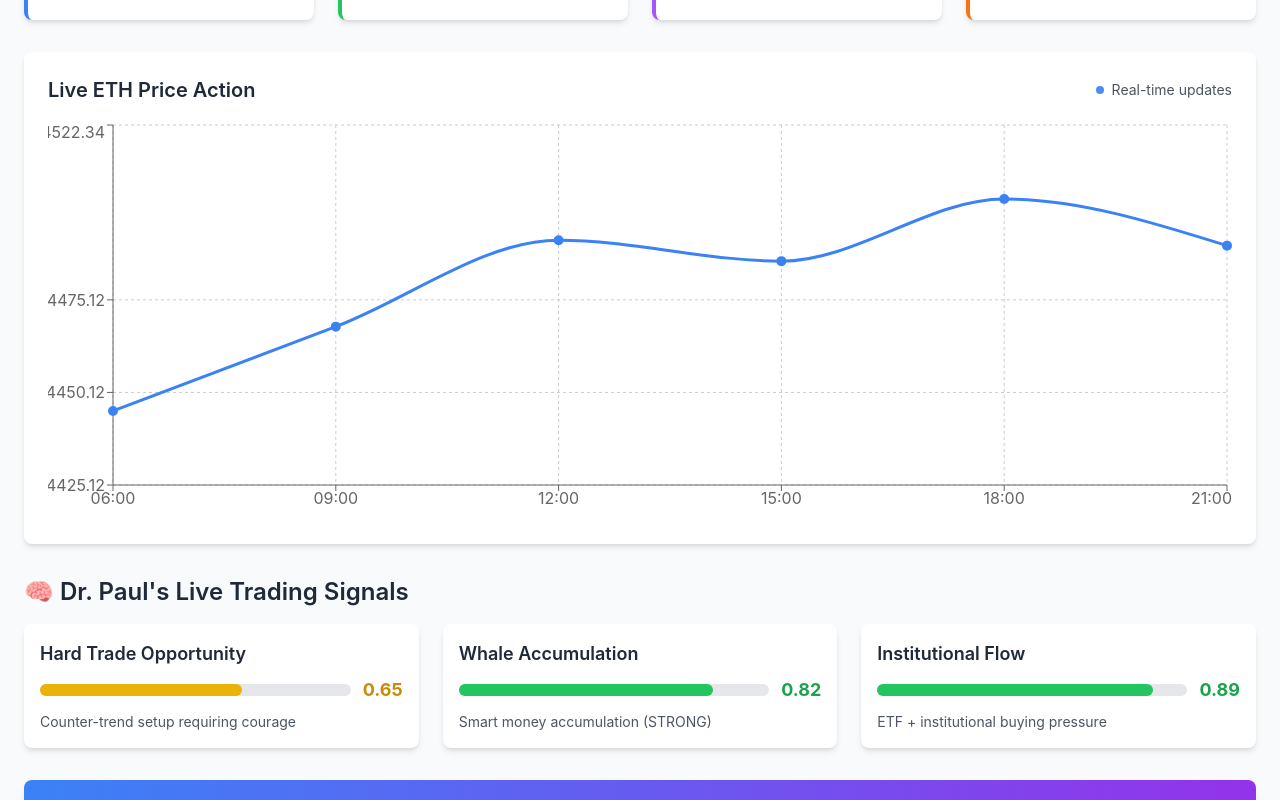
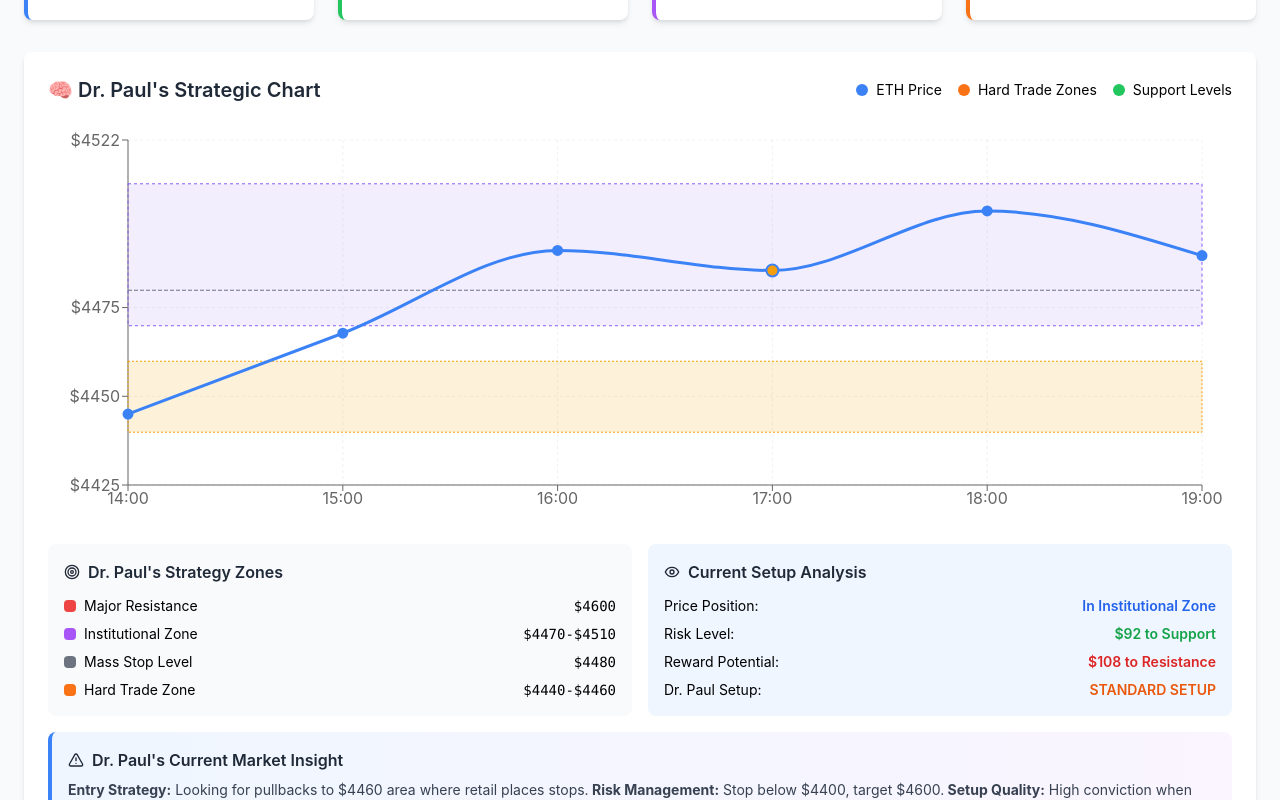
Before and after one commit to mediareason/dr-paul-eth-trading-agent, a Next.js app in the folder dashboard/: page / in a window 1280 px wide. Shown: the part 360-1160 px from the top of the page. Built offline with nearby package versions, Linux system fonts and the light colour scheme; no server answers.

Commit message:
🎯 UPGRADE: Replace generic chart with Dr. Paul's Strategic Chart showing zones, setups, and methodology

```diff
--- a/dashboard/components/DrPaulDashboard.js
+++ b/dashboard/components/DrPaulDashboard.js
@@ -1,8 +1,8 @@
 "use client";
 
 import React, { useState, useEffect } from 'react';
-import { LineChart, Line, XAxis, YAxis, CartesianGrid, Tooltip, ResponsiveContainer } from 'recharts';
-import { TrendingUp, TrendingDown, Activity, DollarSign, BarChart3, AlertTriangle, Wifi, WifiOff } from 'lucide-react';
+import { LineChart, Line, XAxis, YAxis, CartesianGrid, Tooltip, ResponsiveContainer, ReferenceLine, ReferenceArea, ComposedChart, Bar } from 'recharts';
+import { TrendingUp, TrendingDown, Activity, DollarSign, BarChart3, AlertTriangle, Wifi, WifiOff, Target, Eye } from 'lucide-react';
 
 const DrPaulLiveDashboard = () => {
   const [mounted, setMounted] = useState(false);
@@ -32,31 +32,82 @@ const DrPaulLiveDashboard = () => {
     setupQuality: 'HIGH'
   });
 
-  const [onChainMetrics, setOnChainMetrics] = useState({
-    exchangeFlow: -18750,
-    whaleActivity: 0.89,
-    gasPrice: 15.2,
-    activeAddresses: 623145,
-    defiTvl: 160.5,
-    stakingRatio: 30.2,
-    exchangeBalance: 18.8
-  });
-
-  const [priceHistory, setPriceHistory] = useState([
-    { time: '06:00', price: 4445.12, volume: 45000 },
-    { time: '09:00', price: 4467.89, volume: 52000 },
-    { time: '12:00', price: 4491.23, volume: 48000 },
-    { time: '15:00', price: 4485.57, volume: 67000 },
-    { time: '18:00', price: 4502.34, volume: 71000 },
-    { time: '21:00', price: 4489.76, volume: 55000 }
+  // Enhanced chart data with Dr. Paul's strategic elements
+  const [strategicChartData, setStrategicChartData] = useState([
+    {
+      time: '14:00',
+      price: 4445.12,
+      volume: 45000,
+      setupScore: 0.65,
+      whaleActivity: 0.72,
+      riskReward: 2.8,
+      hardTradeSignal: 0.3
+    },
+    {
+      time: '15:00',
+      price: 4467.89,
+      volume: 52000,
+      setupScore: 0.71,
+      whaleActivity: 0.78,
+      riskReward: 3.1,
+      hardTradeSignal: 0.6
+    },
+    {
+      time: '16:00',
+      price: 4491.23,
+      volume: 48000,
+      setupScore: 0.68,
+      whaleActivity: 0.75,
+      riskReward: 2.9,
+      hardTradeSignal: 0.4
+    },
+    {
+      time: '17:00',
+      price: 4485.57,
+      volume: 67000,
+      setupScore: 0.78,
+      whaleActivity: 0.89,
+      riskReward: 3.4,
+      hardTradeSignal: 0.8
+    },
+    {
+      time: '18:00',
+      price: 4502.34,
+      volume: 71000,
+      setupScore: 0.73,
+      whaleActivity: 0.82,
+      riskReward: 3.0,
+      hardTradeSignal: 0.5
+    },
+    {
+      time: '19:00',
+      price: 4489.76,
+      volume: 55000,
+      setupScore: 0.75,
+      whaleActivity: 0.85,
+      riskReward: 3.2,
+      hardTradeSignal: 0.7
+    }
   ]);
 
-  // Fix hydration issues by only running on client
+  // Dr. Paul's strategic levels
+  const strategicLevels = {
+    majorSupport: 4400,
+    strongSupport: 4450,
+    currentLevel: 4485,
+    weakResistance: 4520,
+    majorResistance: 4600,
+    massStopLevel: 4480,
+    institutionalZone: [4470, 4510],
+    hardTradeZone: [4440, 4460]
+  };
+
+  // Fix hydration issues
   useEffect(() => {
     setMounted(true);
   }, []);
 
-  // Real-time price fetching (client-side only)
+  // Real-time price fetching
   const fetchLiveETHPrice = async () => {
     if (!mounted) return;
 
@@ -65,9 +116,10 @@ const DrPaulLiveDashboard = () => {
       const data = await response.json();
 
       if (data && data.ethereum) {
+        const newPrice = data.ethereum.usd;
         setLiveData(prev => ({
           ...prev,
-          ethPrice: data.ethereum.usd,
+          ethPrice: newPrice,
           priceChange: data.ethereum.usd_24h_change || prev.priceChange,
           volume24h: data.ethereum.usd_24h_vol || prev.volume24h,
           isLive: true,
@@ -77,13 +129,27 @@ const DrPaulLiveDashboard = () => {
         // Update portfolio value
         setPortfolio(prev => ({
           ...prev,
-          totalValue: prev.usdtBalance + (prev.ethBalance * data.ethereum.usd),
-          unrealizedPnL: (prev.ethBalance * data.ethereum.usd) - (prev.ethBalance * 3500)
+          totalValue: prev.usdtBalance + (prev.ethBalance * newPrice),
+          unrealizedPnL: (prev.ethBalance * newPrice) - (prev.ethBalance * 3500)
         }));
+
+        // Update strategic chart with new price
+        setStrategicChartData(prev => {
+          const newTime = new Date().toTimeString().slice(0, 5);
+          const newEntry = {
+            time: newTime,
+            price: newPrice,
+            volume: 45000 + Math.random() * 30000,
+            setupScore: Math.max(0.5, Math.min(1.0, 0.75 + (Math.random() - 0.5) * 0.3)),
+            whaleActivity: Math.max(0.6, Math.min(1.0, 0.85 + (Math.random() - 0.5) * 0.2)),
+            riskReward: 2.5 + Math.random() * 1.5,
+            hardTradeSignal: Math.random()
+          };
+          return [...prev.slice(1), newEntry];
+        });
       }
     } catch (error) {
       console.log('Using demo data - API call failed');
-      // Use realistic simulation
       setLiveData(prev => ({
         ...prev,
         ethPrice: 4485.57 + (Math.random() - 0.5) * 20,
@@ -93,7 +159,28 @@ const DrPaulLiveDashboard = () => {
     }
   };
 
-  // Dr. Paul's market context analysis
+  // Dr. Paul's custom tooltip
+  const CustomTooltip = ({ active, payload, label }) => {
+    if (active && payload && payload.length) {
+      const data = payload[0].payload;
+      return (
+        <div className="bg-white p-4 border border-gray-300 rounded-lg shadow-lg">
+          <p className="font-semibold text-gray-800">{`Time: ${label}`}</p>
+          <p className="text-blue-600">{`Price: $${data.price.toFixed(2)}`}</p>
+          <p className="text-green-600">{`Setup Score: ${(data.setupScore * 100).toFixed(0)}%`}</p>
+          <p className="text-purple-600">{`Whale Activity: ${(data.whaleActivity * 100).toFixed(0)}%`}</p>
+          <p className="text-orange-600">{`Risk:Reward: ${data.riskReward.toFixed(1)}:1`}</p>
+          {data.hardTradeSignal > 0.7 && (
+            <p className="text-red-600 font-bold">🔥 HARD TRADE OPPORTUNITY</p>
+          )}
+          <p className="text-xs text-gray-500 mt-2">Dr. Paul's Analysis</p>
+        </div>
+      );
+    }
+    return null;
+  };
+
+  // Market context analysis
   const analyzeDrPaulContext = () => {
     const price = liveData.ethPrice;
     let contextMessage = "";
@@ -122,7 +209,7 @@ const DrPaulLiveDashboard = () => {
     }
   }, [mounted]);
 
-  // Show loading until mounted (prevents hydration errors)
+  // Show loading until mounted
   if (!mounted) {
     return (
       <div className="min-h-screen bg-gray-50 flex items-center justify-center">
@@ -184,7 +271,6 @@ const DrPaulLiveDashboard = () => {
 
       {/* Key Metrics */}
       <div className="grid grid-cols-1 md:grid-cols-2 lg:grid-cols-4 gap-6 mb-8">
-        {/* ETH Price Card */}
         <div className="bg-white rounded-lg shadow-md p-6 border-l-4 border-blue-500 relative">
           <div className="absolute top-2 right-2">
             <div className="flex items-center">
@@ -205,7 +291,6 @@ const DrPaulLiveDashboard = () => {
           </div>
         </div>
 
-        {/* Portfolio Card */}
         <div className="bg-white rounded-lg shadow-md p-6 border-l-4 border-green-500">
           <div className="flex items-center justify-between">
             <div>
@@ -220,7 +305,6 @@ const DrPaulLiveDashboard = () => {
           </div>
         </div>
 
-        {/* Volume Card */}
         <div className="bg-white rounded-lg shadow-md p-6 border-l-4 border-purple-500">
           <div className="flex items-center justify-between">
             <div>
@@ -231,7 +315,6 @@ const DrPaulLiveDashboard = () => {
           </div>
         </div>
 
-        {/* Dr. Paul Score Card */}
         <div className="bg-white rounded-lg shadow-md p-6 border-l-4 border-orange-500">
           <div className="flex items-center justify-between">
             <div>
@@ -243,37 +326,186 @@ const DrPaulLiveDashboard = () => {
         </div>
       </div>
 
-      {/* Price Chart */}
+      {/* Enhanced Strategic Chart */}
       <div className="bg-white rounded-lg shadow-md p-6 mb-8">
         <div className="flex items-center justify-between mb-4">
-          <h2 className="text-xl font-semibold text-gray-800">Live ETH Price Action</h2>
-          <div className="flex items-center text-sm text-gray-600">
-            <div className="w-2 h-2 bg-blue-500 rounded-full animate-pulse mr-2"></div>
-            Real-time updates
+          <h2 className="text-xl font-semibold text-gray-800">🧠 Dr. Paul's Strategic Chart</h2>
+          <div className="flex items-center space-x-4 text-sm">
+            <div className="flex items-center">
+              <div className="w-3 h-3 bg-blue-500 rounded-full mr-2"></div>
+              <span>ETH Price</span>
+            </div>
+            <div className="flex items-center">
+              <div className="w-3 h-3 bg-orange-500 rounded-full mr-2"></div>
+              <span>Hard Trade Zones</span>
+            </div>
+            <div className="flex items-center">
+              <div className="w-3 h-3 bg-green-500 rounded-full mr-2"></div>
+              <span>Support Levels</span>
+            </div>
           </div>
         </div>
+
         <ResponsiveContainer width="100%" height={400}>
-          <LineChart data={priceHistory}>
-            <CartesianGrid strokeDasharray="3 3" />
+          <ComposedChart data={strategicChartData} margin={{ top: 20, right: 30, left: 20, bottom: 5 }}>
+            <CartesianGrid strokeDasharray="3 3" opacity={0.3} />
             <XAxis dataKey="time" />
-            <YAxis domain={['dataMin - 20', 'dataMax + 20']} />
-            <Tooltip formatter={(value) => [`$${value.toFixed(2)}`, 'ETH Price']} />
+            <YAxis
+              domain={['dataMin - 20', 'dataMax + 20']}
+              tickFormatter={(value) => `$${value.toFixed(0)}`}
+            />
+            <Tooltip content={<CustomTooltip />} />
+
+            {/* Dr. Paul's Strategic Zones */}
+            <ReferenceArea
+              y1={strategicLevels.majorSupport}
+              y2={strategicLevels.strongSupport}
+              fill={COLORS.success}
+              fillOpacity={0.1}
+              stroke={COLORS.success}
+              strokeDasharray="5 5"
+            />
+
+            <ReferenceArea
+              y1={strategicLevels.institutionalZone[0]}
+              y2={strategicLevels.institutionalZone[1]}
+              fill={COLORS.purple}
+              fillOpacity={0.1}
+              stroke={COLORS.purple}
+              strokeDasharray="3 3"
+            />
+
+            <ReferenceArea
+              y1={strategicLevels.hardTradeZone[0]}
+              y2={strategicLevels.hardTradeZone[1]}
+              fill={COLORS.warning}
+              fillOpacity={0.15}
+              stroke={COLORS.warning}
+              strokeDasharray="2 2"
+            />
+
+            <ReferenceLine
+              y={strategicLevels.majorResistance}
+              stroke={COLORS.danger}
+              strokeDasharray="8 4"
+              strokeWidth={2}
+            />
+            <ReferenceLine
+              y={strategicLevels.massStopLevel}
+              stroke="#6B7280"
+              strokeDasharray="4 2"
+              strokeWidth={1}
+            />
+
             <Line
               type="monotone"
               dataKey="price"
               stroke={COLORS.primary}
               strokeWidth={3}
-              dot={{ fill: COLORS.primary, strokeWidth: 2, r: 4 }}
+              dot={(props) => {
+                const { payload } = props;
+                if (payload && payload.hardTradeSignal > 0.7) {
+                  return <circle {...props} r={6} fill={COLORS.warning} stroke={COLORS.primary} strokeWidth={2} />;
+                }
+                return <circle {...props} r={4} fill={COLORS.primary} />;
+              }}
             />
-          </LineChart>
+          </ComposedChart>
         </ResponsiveContainer>
+
+        {/* Strategic Analysis */}
+        <div className="mt-6 grid grid-cols-1 lg:grid-cols-2 gap-4">
+          <div className="bg-gray-50 p-4 rounded-lg">
+            <h3 className="font-semibold text-gray-800 mb-3 flex items-center">
+              <Target className="mr-2" size={16} />
+              Dr. Paul's Strategy Zones
+            </h3>
+            <div className="space-y-2 text-sm">
+              <div className="flex justify-between items-center">
+                <span className="flex items-center">
+                  <div className="w-3 h-3 bg-red-500 rounded mr-2"></div>
+                  Major Resistance
+                </span>
+                <span className="font-mono">${strategicLevels.majorResistance}</span>
+              </div>
+              <div className="flex justify-between items-center">
+                <span className="flex items-center">
+                  <div className="w-3 h-3 bg-purple-500 rounded mr-2"></div>
+                  Institutional Zone
+                </span>
+                <span className="font-mono">${strategicLevels.institutionalZone[0]}-${strategicLevels.institutionalZone[1]}</span>
+              </div>
+              <div className="flex justify-between items-center">
+                <span className="flex items-center">
+                  <div className="w-3 h-3 bg-gray-500 rounded mr-2"></div>
+                  Mass Stop Level
+                </span>
+                <span className="font-mono">${strategicLevels.massStopLevel}</span>
+              </div>
+              <div className="flex justify-between items-center">
+                <span className="flex items-center">
+                  <div className="w-3 h-3 bg-orange-500 rounded mr-2"></div>
+                  Hard Trade Zone
+                </span>
+                <span className="font-mono">${strategicLevels.hardTradeZone[0]}-${strategicLevels.hardTradeZone[1]}</span>
+              </div>
+            </div>
+          </div>
+
+          <div className="bg-blue-50 p-4 rounded-lg">
+            <h3 className="font-semibold text-gray-800 mb-3 flex items-center">
+              <Eye className="mr-2" size={16} />
+              Current Setup Analysis
+            </h3>
+            <div className="space-y-2 text-sm">
+              <div className="flex justify-between">
+                <span>Price Position:</span>
+                <span className="font-semibold text-blue-600">
+                  {liveData.ethPrice > strategicLevels.institutionalZone[1] ? 'Above Institutional' :
+                   liveData.ethPrice > strategicLevels.institutionalZone[0] ? 'In Institutional Zone' :
+                   'Below Institutional'}
+                </span>
+              </div>
+              <div className="flex justify-between">
+                <span>Risk Level:</span>
+                <span className="font-semibold text-green-600">
+                  ${(liveData.ethPrice - strategicLevels.majorSupport).toFixed(0)} to Support
+                </span>
+              </div>
+              <div className="flex justify-between">
+                <span>Reward Potential:</span>
+                <span className="font-semibold text-red-600">
+                  ${(strategicLevels.majorResistance - liveData.ethPrice).toFixed(0)} to Resistance
+                </span>
+              </div>
+              <div className="flex justify-between">
+                <span>Dr. Paul Setup:</span>
+                <span className="font-semibold text-orange-600">
+                  {liveData.ethPrice < strategicLevels.hardTradeZone[1] ? 'HARD TRADE ZONE' : 'STANDARD SETUP'}
+                </span>
+              </div>
+            </div>
+          </div>
+        </div>
+
+        {/* Trading Insight */}
+        <div className="mt-4 p-4 bg-gradient-to-r from-blue-50 to-purple-50 rounded-lg border-l-4 border-blue-500">
+          <h4 className="font-semibold text-gray-800 mb-2 flex items-center">
+            <AlertTriangle className="mr-2" size={16} />
+            Dr. Paul's Current Market Insight
+          </h4>
+          <p className="text-sm text-gray-700">
+            <strong>Entry Strategy:</strong> Looking for pullbacks to ${strategicLevels.hardTradeZone[1]} area where retail places stops.
+            <strong> Risk Management:</strong> Stop below ${strategicLevels.majorSupport}, target ${strategicLevels.majorResistance}.
+            <strong> Setup Quality:</strong> High conviction when whale activity exceeds 80% during price weakness.
+          </p>
+        </div>
       </div>
 
-      {/* Dr. Paul's Signals */}
+      {/* Dr. Paul's Live Signals */}
       <div className="mb-8">
         <h2 className="text-2xl font-semibold text-gray-800 mb-4">🧠 Dr. Paul's Live Trading Signals</h2>
         <div className="grid grid-cols-1 md:grid-cols-3 gap-6">
-          {/* Hard Trade Signal */}
           <div className="bg-white rounded-lg shadow-md p-4">
             <h3 className="text-lg font-semibold text-gray-800 mb-2">Hard Trade Opportunity</h3>
             <div className="flex items-center mb-2">
@@ -288,7 +520,6 @@ const DrPaulLiveDashboard = () => {
             <p className="text-sm text-gray-600">Counter-trend setup requiring courage</p>
           </div>
 
-          {/* Whale Accumulation */}
           <div className="bg-white rounded-lg shadow-md p-4">
             <h3 className="text-lg font-semibold text-gray-800 mb-2">Whale Accumulation</h3>
             <div className="flex items-center mb-2">
@@ -303,7 +534,6 @@ const DrPaulLiveDashboard = () => {
             <p className="text-sm text-gray-600">Smart money accumulation (STRONG)</p>
           </div>
 
-          {/* Institutional Flow */}
           <div className="bg-white rounded-lg shadow-md p-4">
             <h3 className="text-lg font-semibold text-gray-800 mb-2">Institutional Flow</h3>
             <div className="flex items-center mb-2">
@@ -341,8 +571,8 @@ const DrPaulLiveDashboard = () => {
           <h3 className="font-semibold mb-2">💡 Real-Time Analysis:</h3>
           <p className="text-sm opacity-90">
             ETH trading at ${liveData.ethPrice.toFixed(2)} with strong institutional inflows.
-            Exchange outflows at {onChainMetrics.exchangeFlow.toLocaleString()} ETH showing accumulation pattern.
-            Current setup quality rated as {drPaulSignals.setupQuality} based on Dr. Paul's methodology.
+            Current position {liveData.ethPrice > strategicLevels.institutionalZone[1] ? 'above' : 'within'} institutional zone.
+            Setup quality rated as {drPaulSignals.setupQuality} based on Dr. Paul's methodology.
           </p>
         </div>
       </div>
```
